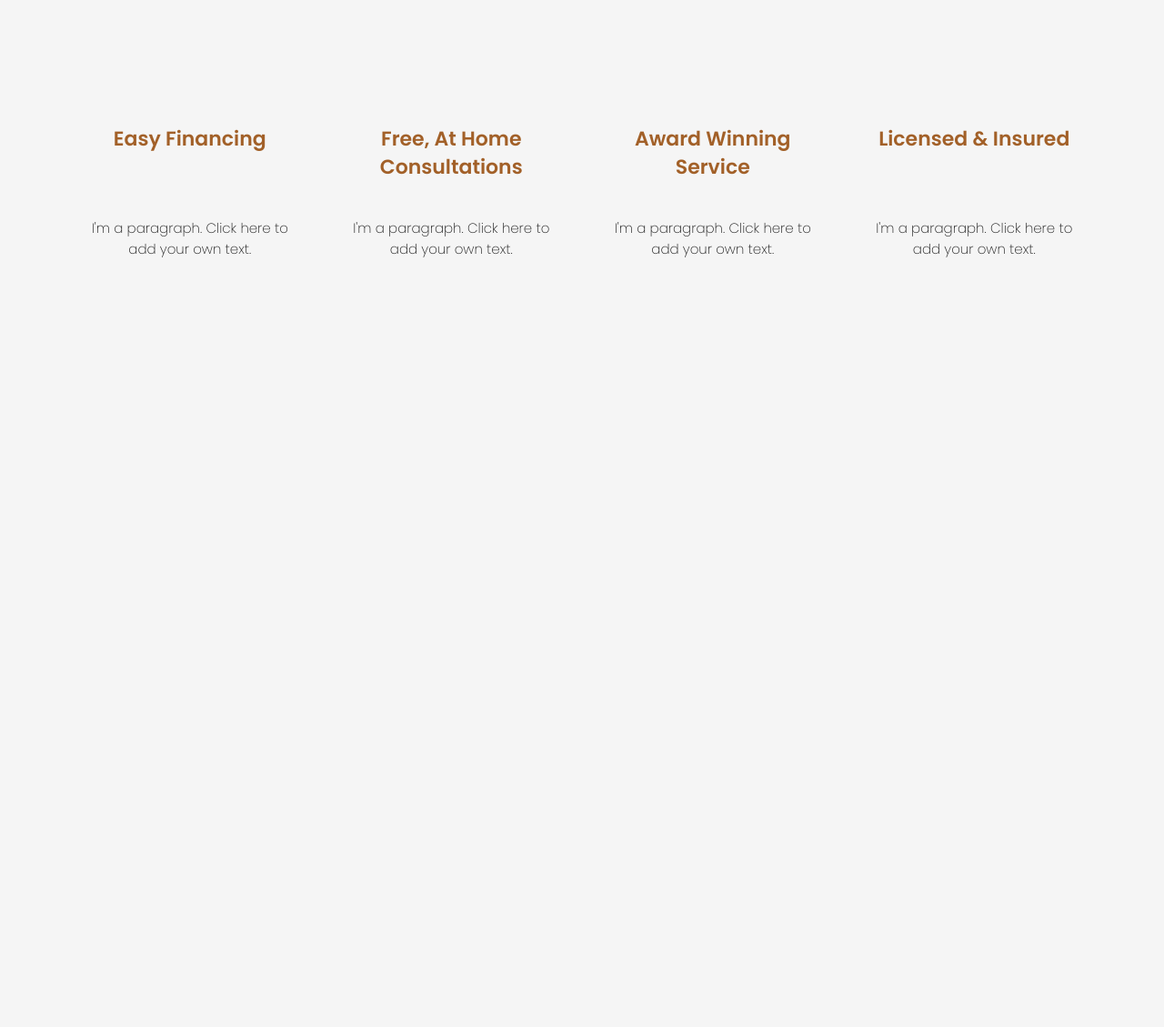
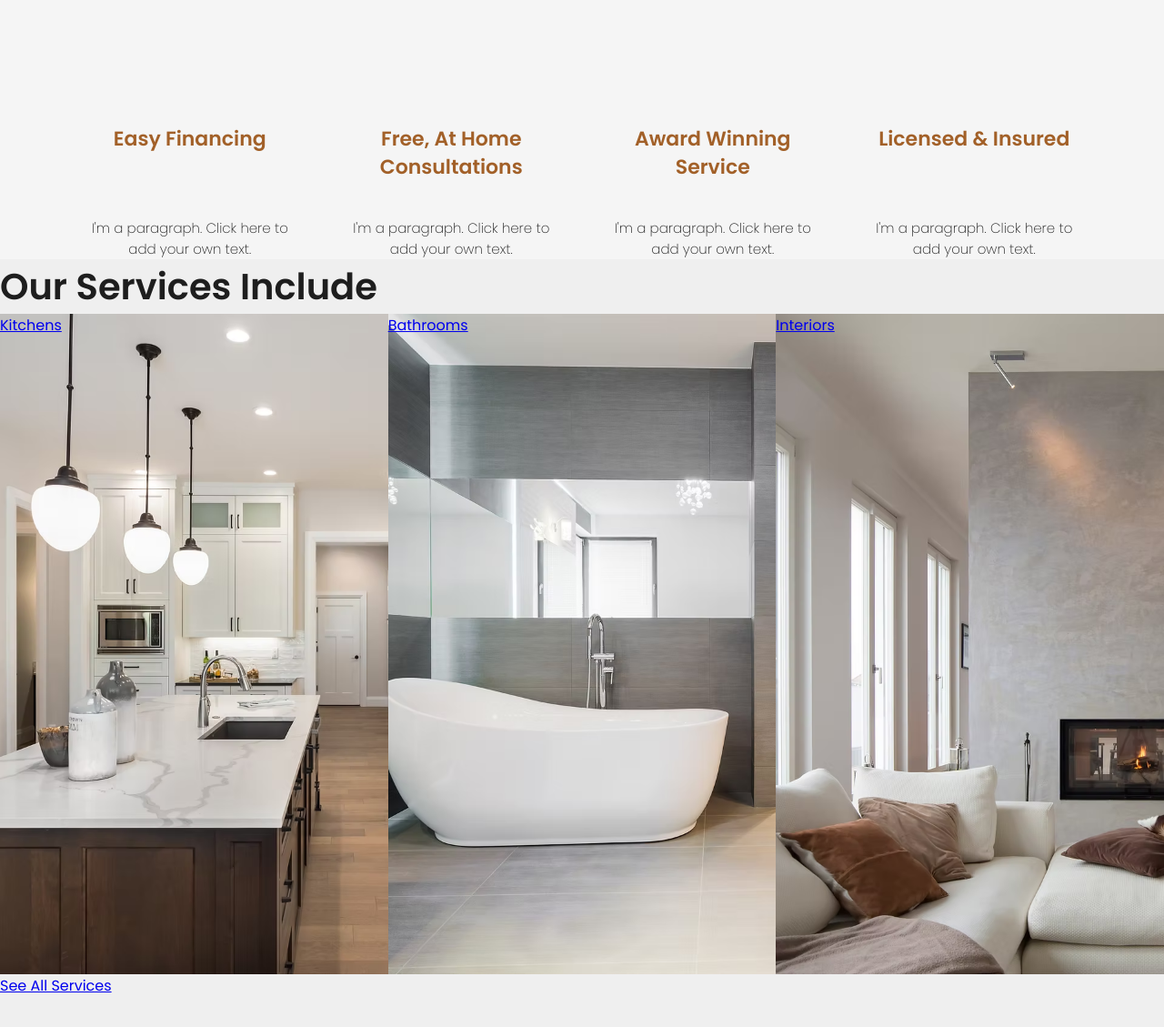
Before and after one commit to magdachikhr-hub/M-B-Remodeling, a plain HTML site: page index.html in a window 1280 px wide. Shown: the part 1904-3033 px from the top of the page at 91% size. Before the commit the page ends 2189 px from the top, so only its background shows below. Drawn offline with Linux system fonts and the light colour scheme.

Commit message:
working on section four

```diff
--- a/index.html
+++ b/index.html
@@ -97,6 +97,27 @@
         </div>
       </section>
     </main>
+    <section class="fourth">
+      <h2 class="heading">Our Services Include</h2>
+      <div class="rooms">
+        <div class="kitchens common">
+          <div class="light_overlay">
+            <a href="#">Kitchens</a>
+          </div>
+        </div>
+        <div class="bathrooms common">
+          <div class="light_overlay">
+            <a href="#">Bathrooms</a>
+          </div>
+        </div>
+        <div class="interiors common">
+          <div class="light_overlay">
+            <a href="#">Interiors</a>
+          </div>
+        </div>
+      </div>
+      <a href="#">See All Services</a>
+    </section>
     <footer></footer>
   </body>
 </html>
--- a/style.css
+++ b/style.css
@@ -186,6 +186,29 @@ main {
       }
     }
   }
+}
 
-  /* section four */
+/* section fourth */
+section.fourth {
+  background-color: var(--white-opacity);
+  height: 1255px;
+  div.rooms {
+    display: flex;
+
+    .common {
+      width: 695px;
+      height: 726px;
+      background-size: cover;
+    }
+
+    div.kitchens {
+      background-image: url(./images/kitchen.avif);
+    }
+    div.bathrooms {
+      background-image: url(./images/bathrooms.avif);
+    }
+    div.interiors {
+      background-image: url(./images/inter.avif);
+    }
+  }
 }
--- a/variables.css
+++ b/variables.css
@@ -8,4 +8,5 @@
   --poppins: "Poppins", sans-serif;
   --logo-color: black;
   --overlay-color: rgba(30, 30, 30, 0.35);
+  --white-opacity: rgb(219, 219, 219, 0.25);
 }
```
Also changed, not shown: images/bathrooms.avif (added), images/inter.avif (added), images/kitchen.avif (added).
